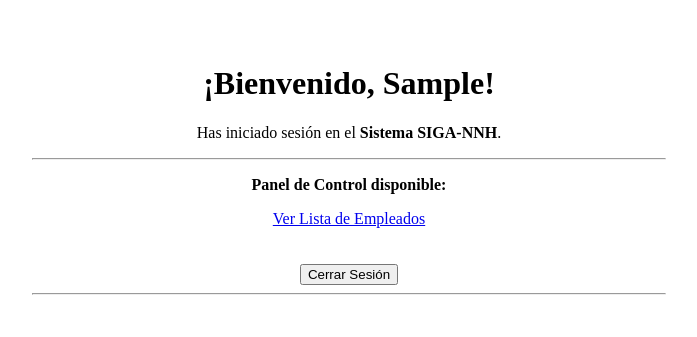
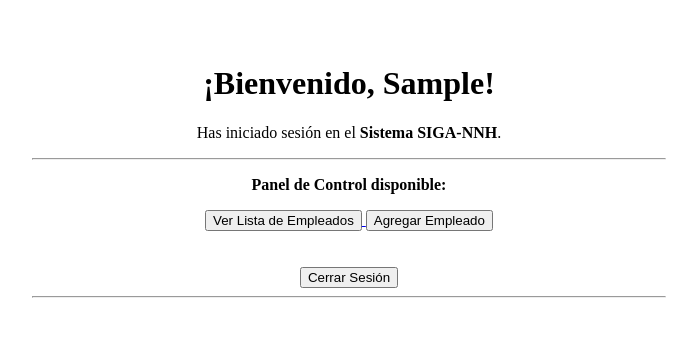
Before and after one commit to cesarGonzalez1/NNABD, a Django app: page / in a window 1280 px wide. Shown: the top 337 px of the page, without its empty margins (291-988 px from the left). Run offline with Django 5.2, Linux system fonts and the light colour scheme; a user stored in the database is signed in; tables that the repository leaves empty hold one stand-in row (values such as "Sample post").

Commit message:
ya jala pescuezo

```diff
--- a/web/forms.py
+++ b/web/forms.py
@@ -3,6 +3,8 @@ from django.contrib.auth.models import User
 from .models import Empleado
 
 class EmpleadoForm(forms.ModelForm):
+    username=forms.CharField(max_length=150)
+    password=forms.CharField(widget=forms.PasswordInput)
     class Meta:
         model = Empleado
         fields = [
--- a/web/templates/home.html
+++ b/web/templates/home.html
@@ -15,15 +15,20 @@
         <hr width="50%">
 
         <div>
-            {% if user.is_staff %}
+            {% if request.user.empleado.rol == 'director' %}
                 <p><strong>Panel de Control disponible:</strong></p>
                 <a href="{% url 'lista_empleados' %}">
-                     Ver Lista de Empleados
+                <button>Ver Lista de Empleados</button>
                 </a>
             {% else %}
                 <p>
                     Tu perfil no tiene permisos de administrador para ver la base de datos.
                 </p>
+            {% endif %}
+            {% if request.user.empleado.rol == 'director' %}
+                <a href="{% url 'crear_empleado' %}">
+                <button>Agregar Empleado</button>
+                </a>
             {% endif %}
         </div>
 
--- a/web/templates/registration/login.html
+++ b/web/templates/registration/login.html
@@ -12,6 +12,8 @@
 
         {{ form.as_p }}
 
+        <input type="hidden" name="next" value="{{ next }}">
+
         <button type="submit">Entrar</button>
     </form>
 
--- a/web/views.py
+++ b/web/views.py
@@ -1,6 +1,10 @@
 
 from django.shortcuts import render, get_object_or_404, redirect
 from django.contrib.auth.decorators import login_required,user_passes_test
+from django.contrib.auth.hashers import make_password
+from django.contrib.auth.models import User
+from django.http import HttpResponseForbidden
+from django.db import transaction
 from .models import Empleado
 from .forms import EmpleadoForm
 
@@ -28,13 +32,40 @@ def editar_empleado(request, empleado_id):
 
 @login_required
 def crear_empleado(request):
+    try:
+        if request.user.empleado.rol != 'director':
+            return HttpResponseForbidden("no tienes permiso para esto")
+    except Empleado.DoesNotExist:
+        return HttpResponseForbidden("Debes tener un perfil de empleado")
+
     if request.method == 'POST':
         form = EmpleadoForm(request.POST)
+
         if form.is_valid():
-            empleado = form.save(commit=False)
-            empleado.usuario = request.user
-            empleado.save()
-            return redirect('lista_empleados')  # luego hacemos esta vista
+            username = form.cleaned_data['username']
+            password = form.cleaned_data['password']
+
+            if User.objects.filter(username=username).exists():
+                form.add_error('username', 'Este usuario ya existe')
+                return render(request, 'empleados/crear_empleado.html', {'form': form})
+
+            try:
+                with transaction.atomic():
+
+                    user = User.objects.create_user(
+                        username=username,
+                        password=password
+                    )
+
+                    empleado = form.save(commit=False)
+                    empleado.usuario = user
+                    empleado.save()
+
+                return redirect('lista_empleados')
+
+            except Exception as e:
+                form.add_error(None, f'Error al crear empleado: {str(e)}')
+
     else:
         form = EmpleadoForm()
 
@@ -44,15 +75,17 @@ def crear_empleado(request):
 def home(request):
     return render(request, 'home.html')
 
-# Esta línea hace que si no es admin, lo mande al login o le niegue el acceso
-@user_passes_test(lambda u: u.is_staff)
+@login_required
 def mostrar_db(request):
-    # Traemos todos los objetos de la clase Empleado
+    try:
+        if request.user.empleado.rol != 'director':
+            return HttpResponseForbidden("No tienes permiso")
+    except Empleado.DoesNotExist:
+        return HttpResponseForbidden("No tienes perfil de empleado")
+
     empleados = Empleado.objects.all()
-    # El nombre 'lista_empleados' es el que usamos en el {% for %} de arriba
     return render(request, 'empleados/mostrar_db.html', {'lista_empleados': empleados})
 
-#  ELIMINAR
 @login_required
 def eliminar_persona(request, empleado_id):
 
@@ -65,7 +98,6 @@ def eliminar_persona(request, empleado_id):
 
     return render(request, 'empleados/eliminar_persona.html', {'empleado': empleado})
 
-# REVOCAR ACCESO
 @login_required
 def revocar_acceso(request, empleado_id):
 
```
Also changed, not shown: web/templates/base.html (added, +12 -0 lines).
